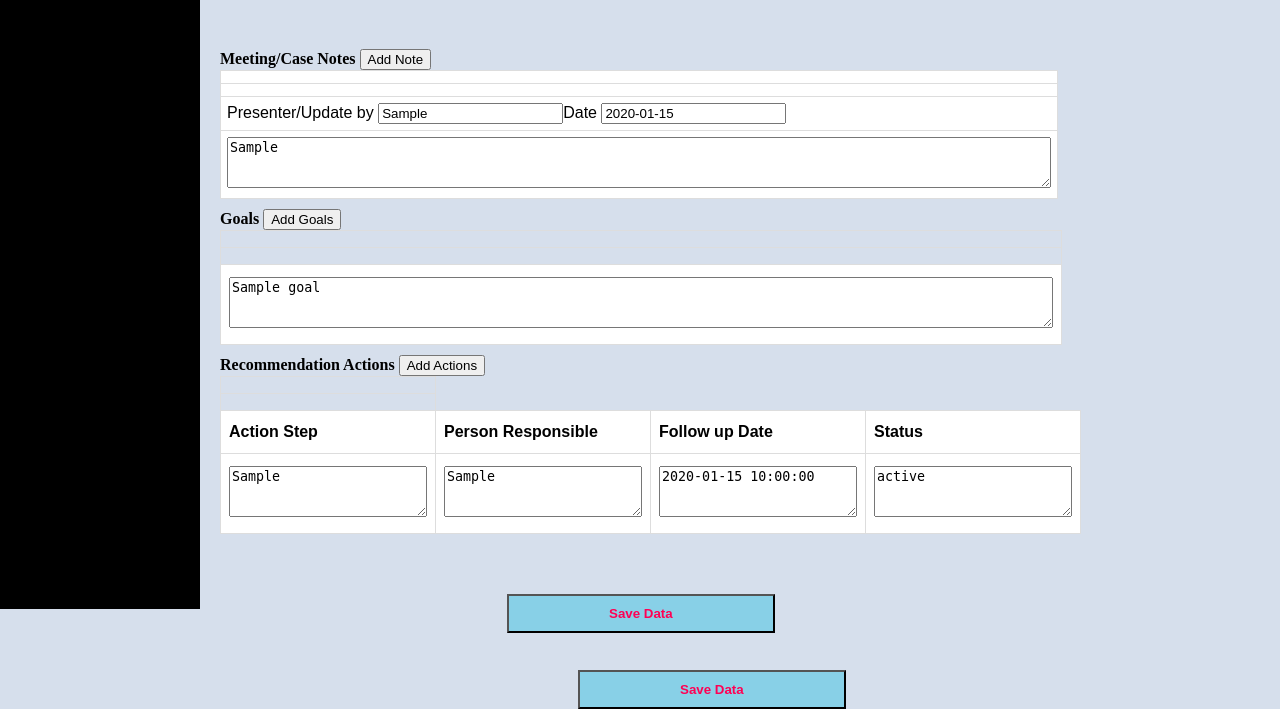
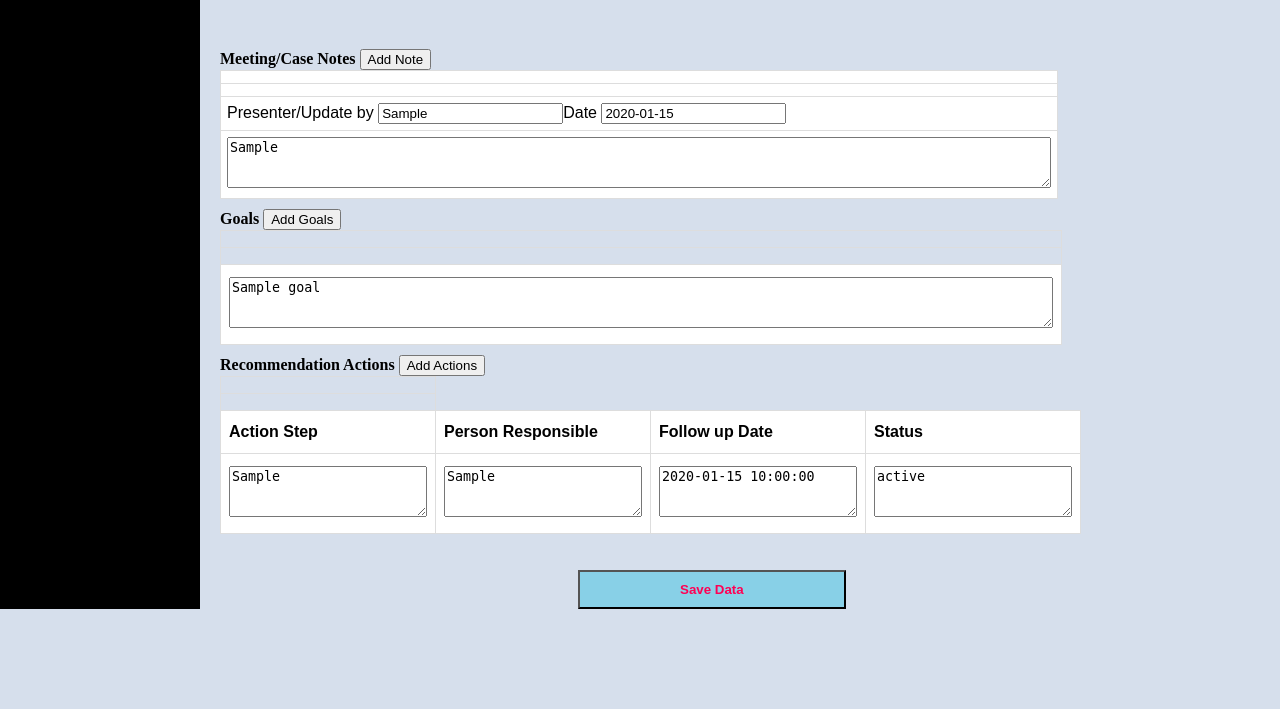
Before and after one commit to tiffanychao/Elder-Abuse-Database-Project, a Flask app: template templates/notes.html in a window 1280 px wide; the page is wider, and only the part inside the window is pictured. Shown: the part 231-940 px from the top of that part. After the commit the page ends 840 px from the top of that part, so only its background shows below. Run offline with Flask 2, Linux system fonts and the light colour scheme; the template is opened without the code that fills it: most values are stand-ins (such as "Sample title", 1, 10 or a date in 2020).

Commit message:
modify button

```diff
--- a/templates/notes.html
+++ b/templates/notes.html
@@ -206,11 +206,6 @@
       {% endfor %}
       </table>
     </div>
-
-  <!--  button -->
-  <div class="note_information_container">
-    <input type="submit" value="Save Data"  class="blue_button">
-  </div>
 </div>
 </form>
 <br>
```
